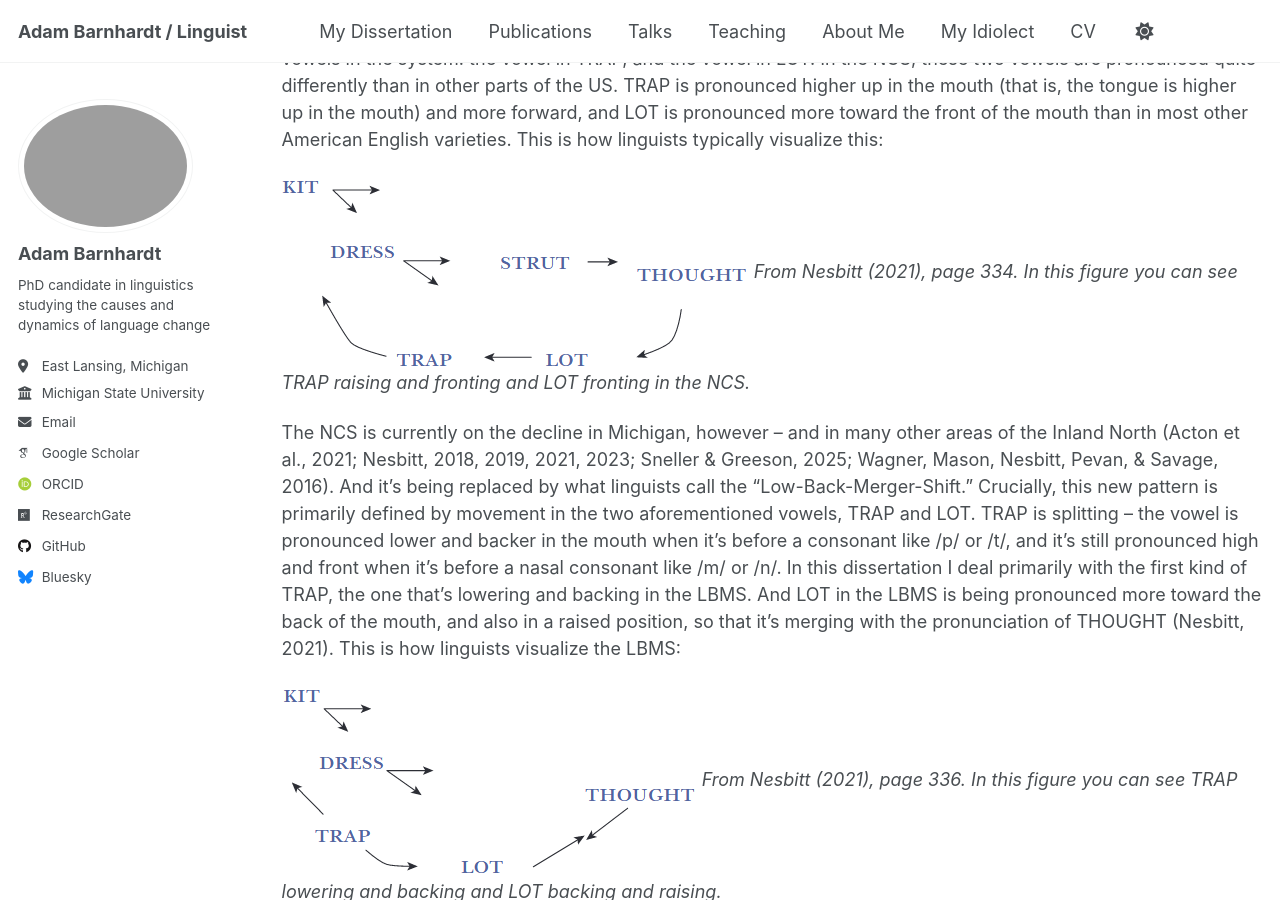
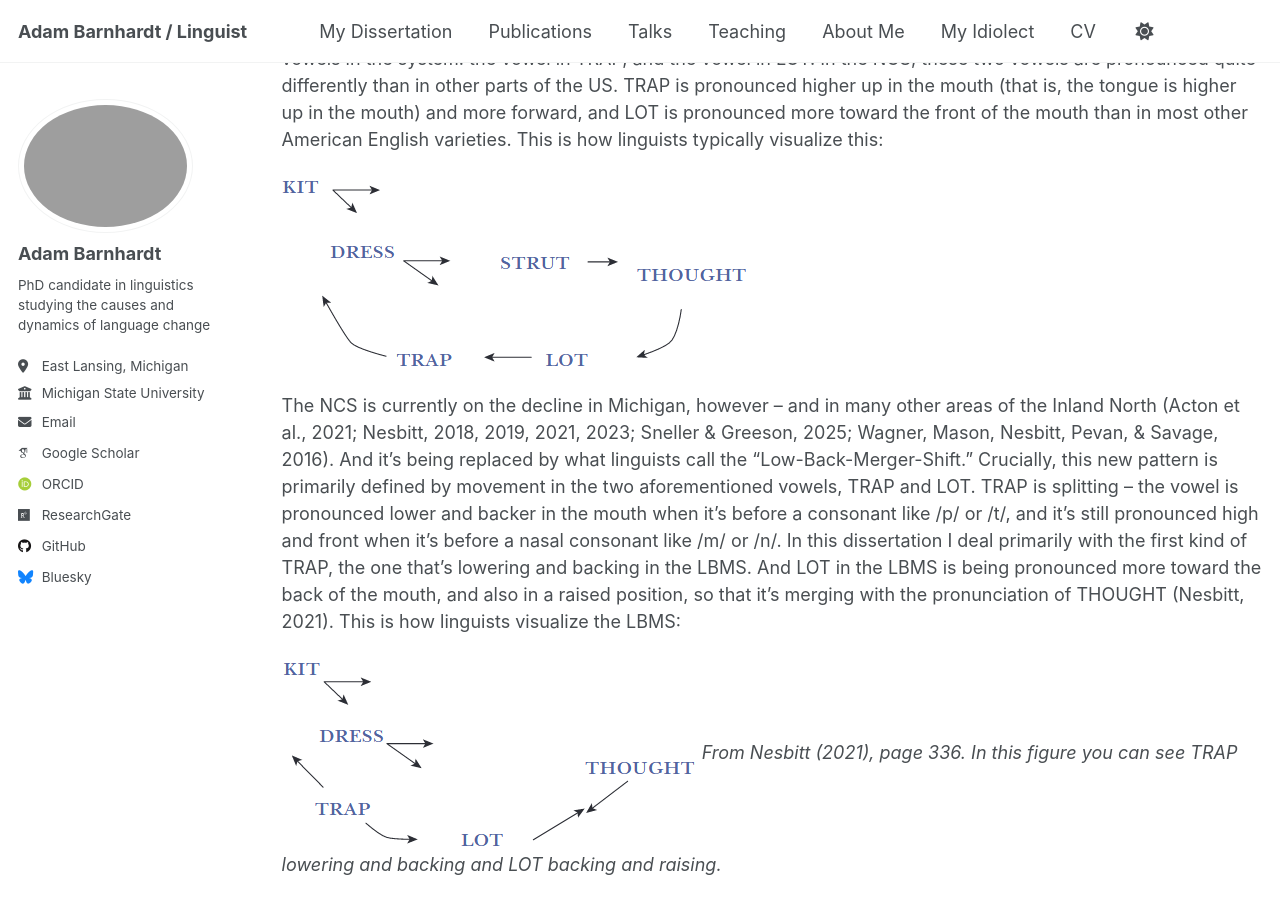
Before and after one commit to adambarnhardt/adambarnhardt.github.io, a Jekyll site: the page built from _pages/dissertation.md, in a window 1280 px wide and 900 px high, scrolled down 1306 px. Built offline with Jekyll 4.4.1, drawn with Linux system fonts in a browser that asks for light colours; some web fonts are replaced; a script that is not in the unit is left out.

Commit message:
Remove duplicate figure caption for NCS visualization
Removed redundant caption for the figure visualizing the NCS.

```diff
--- a/_pages/dissertation.md
+++ b/_pages/dissertation.md
@@ -20,7 +20,6 @@ I'm examining two sound changes that are currently ongoing in Michigan English:
 For a long time -- probably for close to 100 years -- a particular vowel pronunciation system has predominated in Michigan English, and much of what linguistics refer to as the ["Inland North"](https://en.wikipedia.org/wiki/Inland_Northern_American_English). This vowel system is typically referred to as the "Northern Cities Shift," and it's been the object of intense linguistic investigation for decades (Labov, Yaeger, & Steiner, 1972). Click [here](https://www.youtube.com/watch?v=9UoJ1-ZGb1w) to see a video of the founder of modern sociolinguistics, William Labov, explaining the shift in the 2005 documentary *Do You Speak American?* Important to my dissertation work are two vowels in the system: the vowel in TRAP, and the vowel in LOT. In the NCS, these two vowels are pronounced quite differently than in other parts of the US. TRAP is pronounced higher up in the mouth (that is, the tongue is higher up in the mouth) and more forward, and LOT is pronounced more toward the front of the mouth than in most other American English varieties. This is how linguists typically visualize this:
 
 ![From Nesbitt (2021), page 334. In this figure you can see TRAP raising and fronting and LOT fronting in the NCS.](/images/ncs.png)
-*From Nesbitt (2021), page 334. In this figure you can see TRAP raising and fronting and LOT fronting in the NCS.*
 
 The NCS is currently on the decline in Michigan, however -- and in many other areas of the Inland North (Acton et al., 2021; Nesbitt, 2018, 2019, 2021, 2023; Sneller & Greeson, 2025; Wagner, Mason, Nesbitt, Pevan, & Savage, 2016). And it's being replaced by what linguists call the "Low-Back-Merger-Shift." Crucially, this new pattern is primarily defined by movement in the two aforementioned vowels, TRAP and LOT. TRAP is splitting -- the vowel is pronounced lower and backer in the mouth when it's before a consonant like /p/ or /t/, and it's still pronounced high and front when it's before a nasal consonant like /m/ or /n/. In this dissertation I deal primarily with the first kind of TRAP, the one that's lowering and backing in the LBMS. And LOT in the LBMS is being pronounced more toward the back of the mouth, and also in a raised position, so that it's merging with the pronunciation of THOUGHT (Nesbitt, 2021). This is how linguists visualize the LBMS:
 
```
